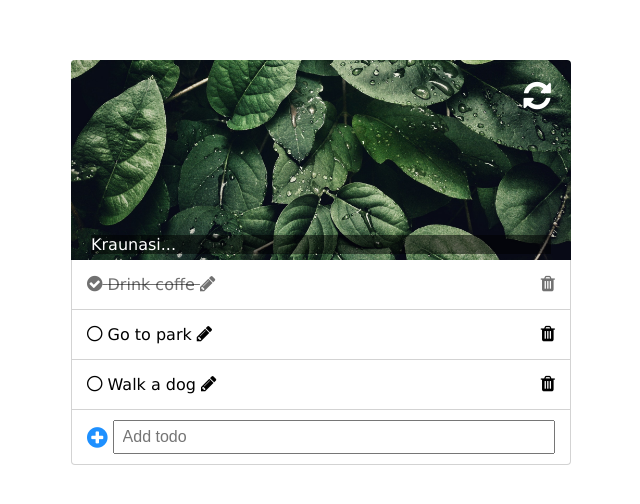
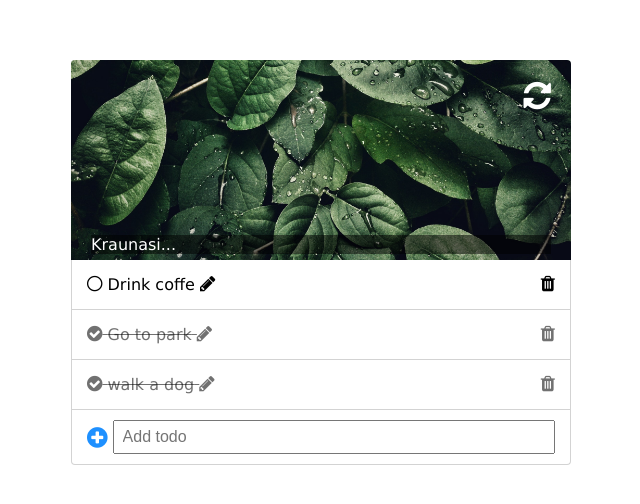
Before and after one commit to MariusCodeAcademy/js3_Todo_OOP, a plain HTML site: page index.html in a window 1280 px wide. Shown: the part 138-642 px from the top of the page, without its empty margins (319-959 px from the left). Drawn offline with Linux system fonts and the light colour scheme.

Commit message:
renderUI

```diff
--- a/js/app.js
+++ b/js/app.js
@@ -4,6 +4,7 @@ console.log("app.js");
 import Todo from "./class/Todo.js";
 import TodoPicture from "./class/TodoPicture.js";
 import State from "./class/State.js";
+import Ui from "./class/Ui.js";
 
 // state - bus laikoma dabartine todo elementu busena ir pagal ja bus atvaizduojamas html
 let st = new State();
@@ -15,3 +16,10 @@ ourTodoData.forEach((todoTitle) => {
 });
 
 console.log(st.currentTodos);
+st.checkAsDone("t_2");
+st.checkAsDone("t_3");
+const newEl = Ui.makeLi(st.currentTodos[0]);
+
+console.log(newEl);
+
+Ui.render(st.currentTodos);
--- /dev/null
+++ b/js/class/Ui.js
@@ -0,0 +1,28 @@
+export default class Ui {
+  // nuorodos i html el
+  static mainUlListEl = document.getElementById("list");
+
+  static makeLi({ title, done }) {
+    let liHtml = `
+        <li class="item ${done === true ? "line-through" : ""}">
+            <i class="fa ${
+              done === true ? "fa-check-circle" : "fa-circle-thin"
+            } make-done" aria-hidden="true"></i>
+            <span class="text">${title}</span>
+            <i class="fa fa-pencil edit-icon" aria-hidden="true"></i>
+            <i class="fa fa-trash delete-icon" aria-hidden="true"></i>
+        </li>
+        `;
+    return liHtml;
+  }
+
+  /**
+   * Generates li elements on the page
+   */
+  static render(todosArr) {
+    Ui.mainUlListEl.innerHTML = "";
+    todosArr.forEach((todoObj) => {
+      Ui.mainUlListEl.innerHTML += Ui.makeLi(todoObj);
+    });
+  }
+}
```
Also changed, not shown: index.html (+0 -1 lines).
